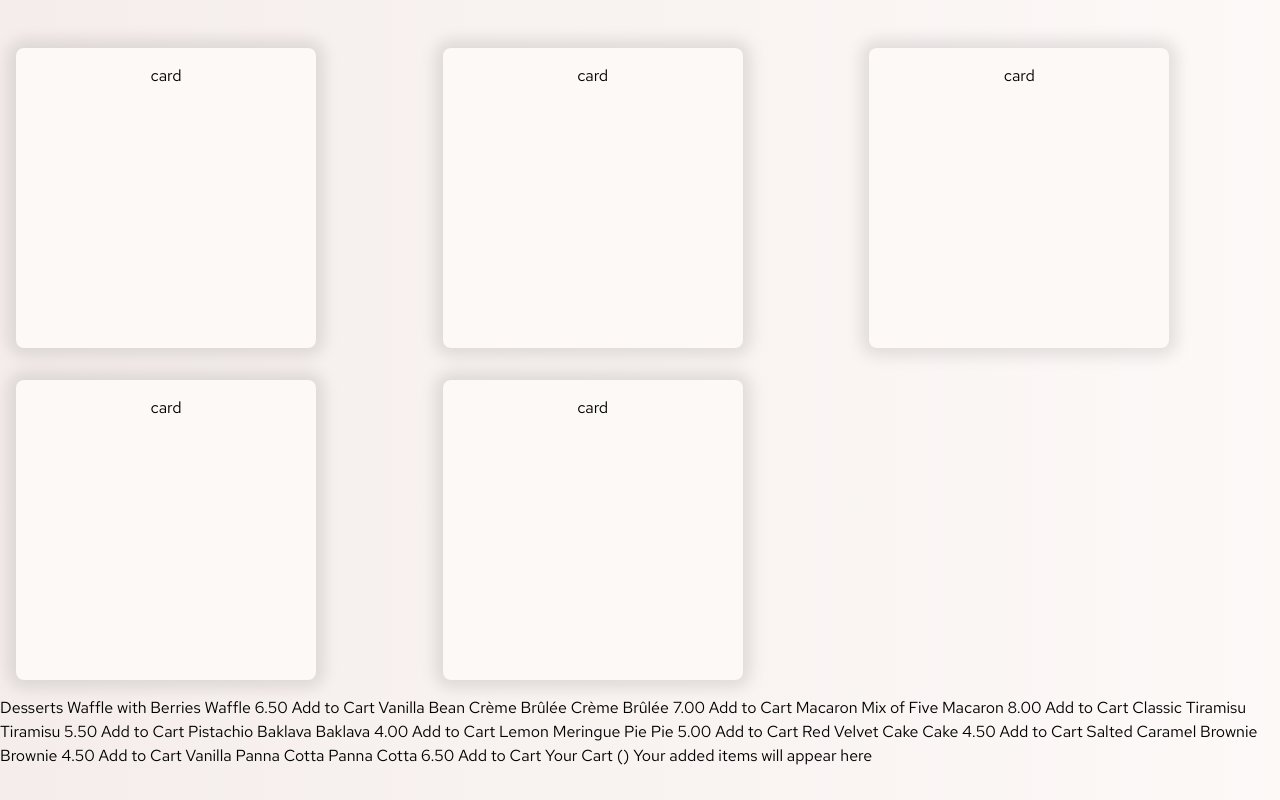
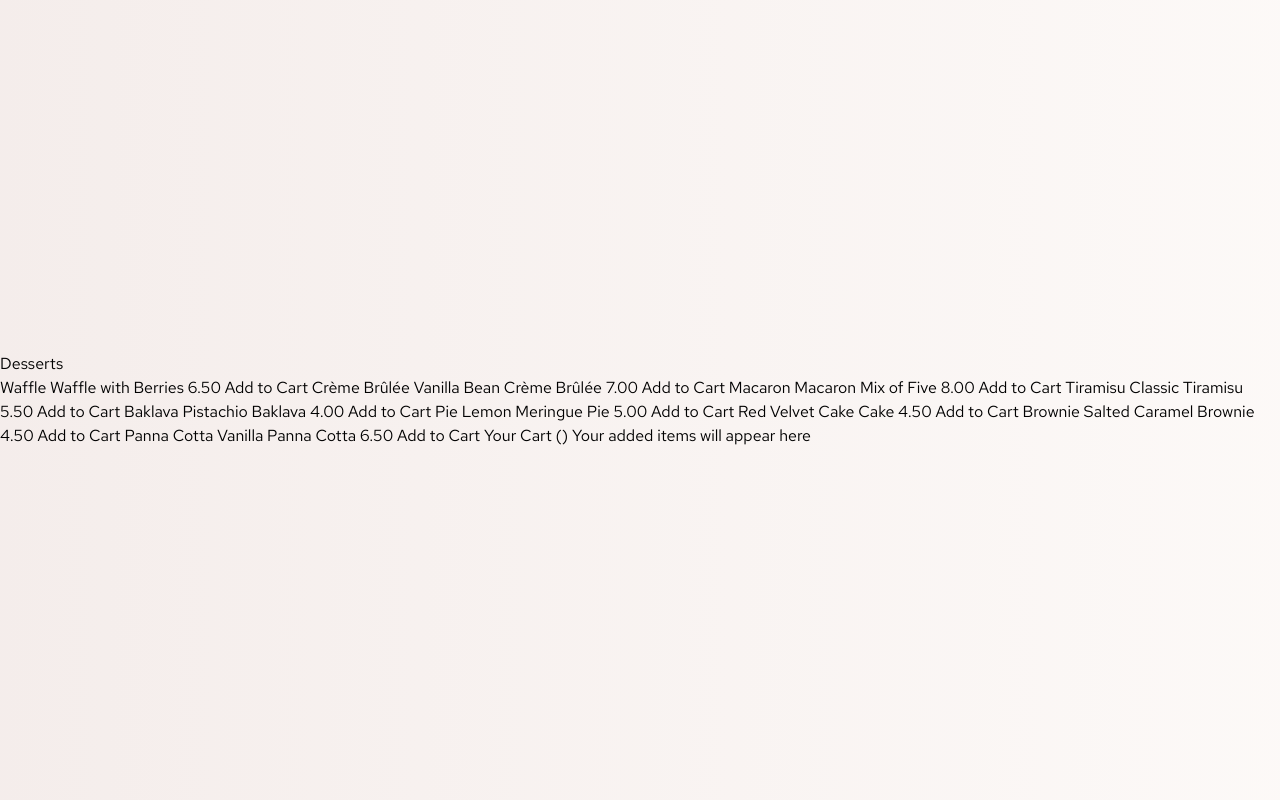
Before and after one commit to CHEGEBB/Svelte-Frontend-Challenges, a SvelteKit app in the folder product-list-with-cart-main/: page / in a window 1280 px wide. Built offline with nearby package versions, Linux system fonts and the light colour scheme.

Commit message:
Refactor product list and cart layout

```diff
--- a/product-list-with-cart-main/src/routes/+page.svelte
+++ b/product-list-with-cart-main/src/routes/+page.svelte
@@ -1,34 +1,21 @@
 <div class="container">
-    <div class="card-container bg-blue-600">
-        <div class="cards">
-        <div class="card1">
-            card
-        </div>
-        <div class="card2">
-            card
-        </div>
-        <div class="card3">
-            card
-        </div>
-        <div class="card4">
-            card
-        </div>
-        <div class="card5">
-            card
-        </div>
-    </div>
+    <div class="card-container">
+       <h1>Desserts</h1>
 
 
 
 
-        Desserts
-        Waffle with Berries Waffle 6.50 Add to Cart Vanilla Bean Crème Brûlée
-        Crème Brûlée 7.00 Add to Cart Macaron Mix of Five Macaron 8.00 Add to Cart Classic
-        Tiramisu Tiramisu 5.50 Add to Cart Pistachio Baklava Baklava 4.00 Add to Cart
-        Lemon Meringue Pie Pie 5.00 Add to Cart Red Velvet Cake Cake 4.50 Add to Cart
-        Salted Caramel Brownie Brownie 4.50 Add to Cart Vanilla Panna Cotta Panna Cotta
-        6.50 Add to Cart Your Cart (<!-- Quantity -->) Your added items will appear
-        here
+
+        Waffle Waffle with Berries  6.50 Add to Cart
+        Crème Brûlée Vanilla Bean Crème Brûlée  7.00 Add to Cart
+        Macaron Macaron Mix of Five  8.00 Add to Cart
+        Tiramisu  Classic Tiramisu 5.50 Add to Cart
+        Baklava Pistachio  Baklava 4.00 Add to Cart
+        Pie Lemon Meringue Pie 5.00 Add to Cart
+         Red Velvet Cake Cake 4.50 Add to Cart
+         Brownie Salted Caramel Brownie  4.50 Add to Cart
+         Panna Cotta Vanilla Panna Cotta 6.50 Add to Cart Your Cart
+          (<!-- Quantity -->) Your added items will appear here
     </div>
 
 </div>
```
